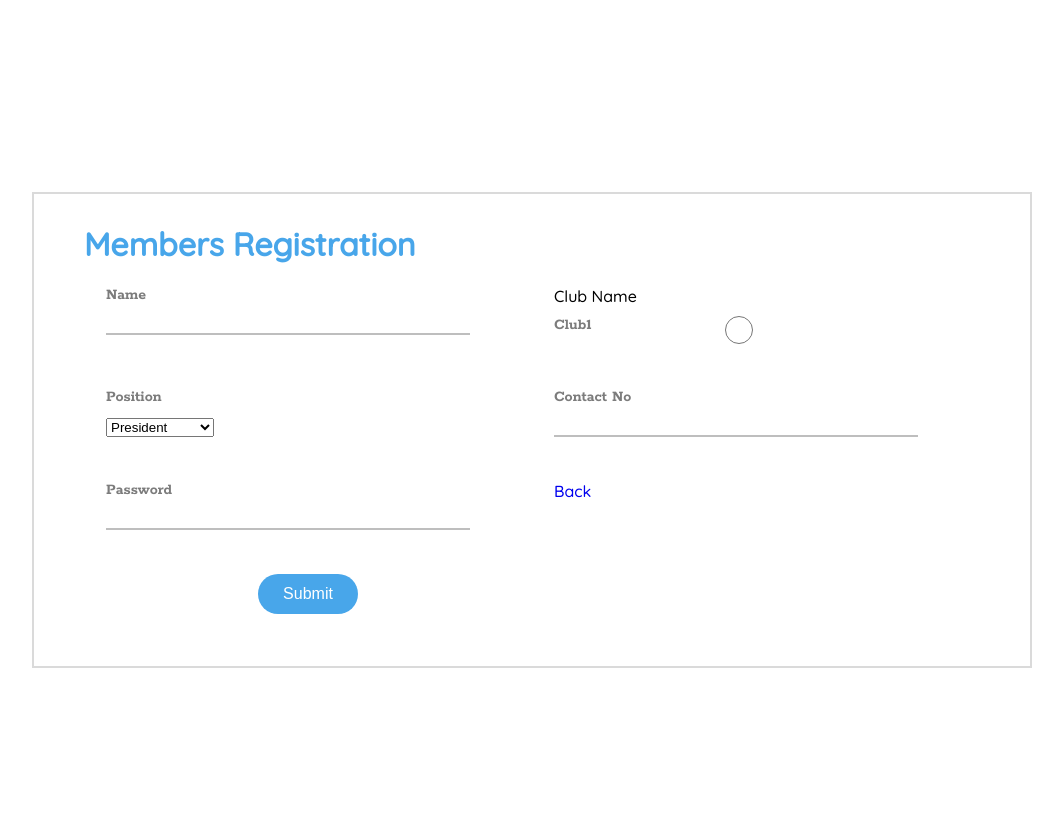
After one commit to AryanPatel182/woc4.0-eventmanager-AryanPatel, a Django app: page /club_member_register in a window 1280 px wide. The commit adds this page. Shown: the whole page, without its empty margins (108-1171 px from the left). Run offline with Django 3.2, Linux system fonts and the light colour scheme; data comes from the database, SQL or seed files in the repository; both versions use the stored data as it was after the commit.

Commit message:
Club Added

```diff
--- a/EventManager/admin.py
+++ b/EventManager/admin.py
@@ -1,6 +1,8 @@
 from django.contrib import admin
-from .models import Event, Participant
+from .models import Event, Participant, Club, ClubMembers
 # Register your models here.
 
 admin.site.register(Event)
 admin.site.register(Participant)
+admin.site.register(Club)
+admin.site.register(ClubMembers)
--- a/EventManager/models.py
+++ b/EventManager/models.py
@@ -6,6 +6,26 @@ import os
 from twilio.rest import Client
 
 # Create your models here.
+class Club(models.Model):
+    name = models.CharField(max_length=30)
+    admin = models.CharField(max_length=30)
+    desc = models.CharField(max_length=500)
+    poster_link = models.URLField(max_length=200)
+    admin_email = models.EmailField(max_length=254)
+
+
+opt = (
+    ("President", "President"),
+    ("Vice President", "Vice President"),
+    ("Member", "Member"),
+)
+
+class ClubMembers(models.Model):
+    name = models.CharField(max_length=30)
+    club_name = models.ForeignKey(Club, on_delete=models.CASCADE)
+    position = models.CharField(max_length = 20,choices = opt)
+    contact_no = models.BigIntegerField()
+
 class Event(models.Model):
     name = models.CharField(max_length=30)
     desc = models.CharField(max_length=200)
--- /dev/null
+++ b/EventManager/templates/club_members.html
@@ -0,0 +1,70 @@
+{% extends "scts/base.html" %}
+
+{% block title %}
+    <title>Club Members Registration Page</title>
+{% endblock title %}
+
+
+
+{% block content %}
+
+<div class="box">
+    <div class="form-box">
+        <h1>Members Registration</h1>
+        {% if messages %}
+        <ul class="messages">
+            <li>{{ messages }}</li>
+        </ul>
+        {% endif %}
+        {% if success %}
+        <ul class="success" style="color: #05cd43;">
+            <li>{{ success }}</li>
+        </ul>
+        {% endif %}
+        <form class="myForm" action="/club_member_register" method="post">
+            {% csrf_token %}
+            <div class="form-group">
+                <label for="name">Name</label>
+                <input type="text" class="form-control" name="name" id="name" required>
+            </div>
+            <div class="form-group">
+                <p>Club Name</p>
+                {% if club_list %}
+                    {% for club in club_list %}
+                    <div class="inline-input" >
+                        <label for="{{club.name}}">{{club.name}}</label>
+                        <input type="radio" id={{club.name}} name=club_name value="{{club.name}}">
+                    </div>
+                    {% endfor %}
+                {% else %}
+                    <p>Club's not available</p>
+                {% endif %}
+            </div>
+            <div class="form-group">
+                <label for="position">Position</label>
+                <select id="position" name="position">
+                    <option value="President">President</option>
+                    <option value="Vice President">Vice President</option>
+                    <option value="Member">Member</option>
+                </select>
+            </div>
+            <div class="form-group">
+                <label for="contact_no">Contact No</label>
+                <input type="text" class="form-control" name="contact_no" id="contact_no" maxlength="10" required>
+            </div>
+            <div class="form-group">
+                <label for="master_password">Password</label>
+                <input type="text" class="form-control" name="master_password" id="master_password" maxlength="10" required>
+            </div>
+            <div class="form-group">
+                <a href="/">Back</a>
+            </div>
+            <div class="form-group submit-btn">
+                <button type="submit" class="btn btn-primary">Submit</button>
+            </div>
+
+        </form>
+    </div>
+
+</div>
+{% endblock content %}
--- a/EventManager/templates/index.html
+++ b/EventManager/templates/index.html
@@ -10,6 +10,9 @@
 {% block content %}
     <div class="home-box">
         <div class="opt">
+            <h1><a href="club_register">Register Club</a></h1>
+        </div>
+        <div class="opt">
             <h1><a href="event_register">Register Event</a></h1>
         </div>
         <div class="opt">
--- a/EventManager/urls.py
+++ b/EventManager/urls.py
@@ -1,3 +1,4 @@
+from unicodedata import name
 from django.urls import path
 
 from . import views
@@ -7,4 +8,6 @@ urlpatterns = [
     path('event_register', views.event_registration, name='event_registration'),
     path('participant_register', views.participant_registration, name='participant_registration'),
     path('event_dashboard', views.event_dashboard, name='event_dashboard'),
+    path('club_register', views.club_registration, name='club_registration'),
+    path('club_member_register', views.club_member_registration, name='club_member_registration'),
 ]
--- a/EventManager/views.py
+++ b/EventManager/views.py
@@ -2,7 +2,7 @@ from django.core.checks import messages
 from django.http.response import HttpResponse
 from django.shortcuts import render
 from django.core.mail import send_mail
-from EventManager.models import Event, Participant
+from EventManager.models import Event, Participant, Club, ClubMembers
 from datetime import datetime
 from dotenv import load_dotenv
 import os
@@ -11,6 +11,39 @@ load_dotenv()
 # Create your views here.
 def index(request):
     return render(request, 'index.html')
+
+def club_registration(request):
+    if request.method == 'POST':
+        name = request.POST.get('name')
+        admin = request.POST.get('admin')
+        desc = request.POST.get('desc')
+        poster_link = request.POST.get('poster_link')
+        admin_email = request.POST.get('admin_email')
+
+        club = Club(name=name, admin=admin, desc=desc, poster_link=poster_link, admin_email=admin_email)
+        club.save()
+    return render(request, 'clubreg_form.html')
+
+def club_member_registration(request):
+    if request.method == 'POST':
+        if(request.POST.get('master_password') == "admin"):
+            name = request.POST.get('name')
+            club_name = request.POST.get('club_name')
+            position = request.POST.get('position')
+            contact_no = request.POST.get('contact_no');
+            club = Club.objects.all().filter(name=club_name).first()
+
+            print(position)
+            context = {'club_list': Club.objects.all()}
+            memebr = ClubMembers(name=name, club_name = club, position=position, contact_no=contact_no)
+            memebr.save()
+            return render(request, 'club_members.html', context)
+
+    context = {'club_list': Club.objects.all()}
+    print(Club.objects.all())
+    return render(request, 'club_members.html', context)
+
+
 
 def event_registration(request):
     if request.method == 'POST':
```
Also changed, not shown: EventManager/templates/clubreg_form.html (added, +60 -0 lines), EventManager/migrations/0007_club_clubmembers.py (added), EventManager/migrations/0008_rename_semester_clubmembers_position.py (added), db.sqlite3.
